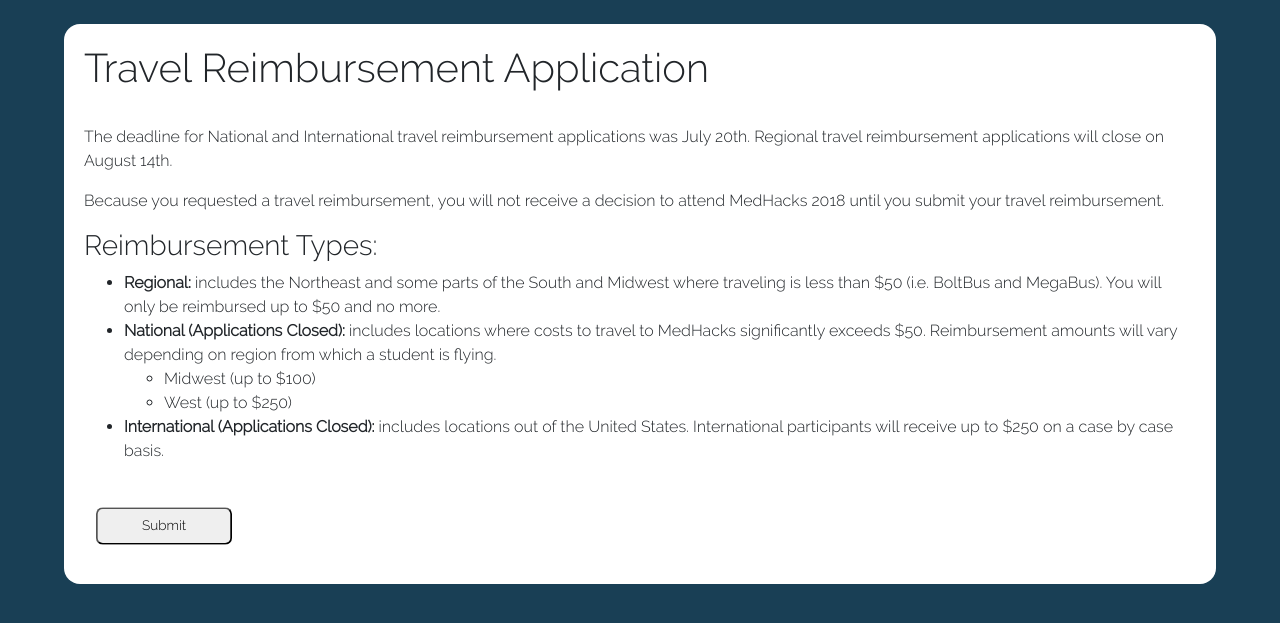
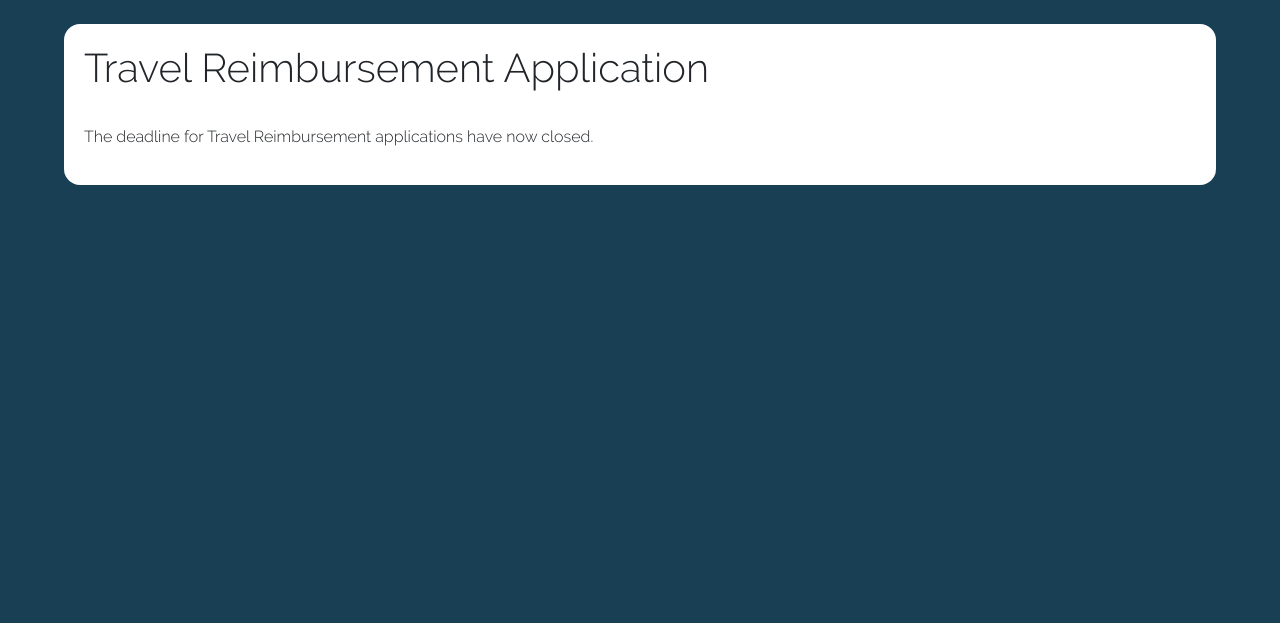
Before and after one commit to nosup/medhacks_system, a Django app: page /travel/ in a window 1280 px wide. Shown: the part 80-703 px from the top of the page. Run offline with Django 3.2, Linux system fonts and the light colour scheme; the visitor is signed in with stand-in values (Sample User, id 1); data that the repository does not hold is empty; parts of the project's set-up code (start-up, migrations or seed data) failed here and were passed over; some libraries are stand-ins or nearby versions.

Commit message:
took out travel

```diff
--- a/medhacks/home/forms.py
+++ b/medhacks/home/forms.py
@@ -44,7 +44,7 @@ class HomeForm(forms.ModelForm):
     major = forms.ChoiceField(label='Major/Area of Expertise', choices=tupled_list_majors)
     secondmajor = forms.ChoiceField(label='Second Major/Area of Expertise', choices=tupled_list_majors, required=False)
     attended = forms.ChoiceField(label='Have you attended MedHacks previously?', choices=CHOICESMEDHACKS, widget=forms.RadioSelect())
-    reimbursement = forms.ChoiceField(label='Will you be seeking a travel reimbursement?', choices=CHOICESMEDHACKS, widget=forms.RadioSelect())
+    # reimbursement = forms.ChoiceField(label='Will you be seeking a travel reimbursement?', choices=CHOICESMEDHACKS, widget=forms.RadioSelect())
     essay1 = forms.CharField(label='Why do you want to attend MedHacks 2018? (Max 350 characters)', widget=forms.Textarea, max_length=350)
     essay2 = forms.CharField(label='What skills can you bring to the hackathon? (Max 350 characters)', widget=forms.Textarea, max_length=350)
     essay3 = forms.CharField(label='What would you like to see at MedHacks 2018? (Max 350 characters)', widget=forms.Textarea, max_length=350)
@@ -74,7 +74,7 @@ class HomeForm(forms.ModelForm):
     class Meta:
         fields = ('first_name', 'last_name', 'email', 'phone_number',
         'city', 'state', 'country', 'birthday', 'gender', 'race',
-        'education', 'university', 'other_uni', 'major','secondmajor','graduating_class', 'reimbursement', 'attended',
+        'education', 'university', 'other_uni', 'major','secondmajor','graduating_class', 'attended',
         'essay1', 'essay2', 'essay3', 'essay4','how_heard_medhacks','resume', 'permission', 'conduct',
         )
         model = Application
--- a/medhacks/home/models.py
+++ b/medhacks/home/models.py
@@ -25,7 +25,7 @@ class Application(models.Model):
     essay2 = models.CharField(max_length=350, default = '-')
     essay3 = models.CharField(max_length=350, default = '-')
     essay4 = models.CharField(max_length=350, default = '-')
-    reimbursement = models.CharField(max_length=50)
+    reimbursement = models.CharField(max_length=50, default='No')
     attended = models.CharField(max_length=50, default = 'No')
     resume = ContentTypeRestrictedFileField(upload_to='resume', content_types=['application/pdf','application/docx','application/vnd.openxmlformats-officedocument.wordprocessingml.document','application/doc','image/jpeg'],max_upload_size=2097152,blank=False, null=False)
     permission = models.BooleanField(default=True)
--- a/medhacks/home/templates/home/travelReimbursement.html
+++ b/medhacks/home/templates/home/travelReimbursement.html
@@ -65,7 +65,7 @@
     <!-- If the user hasn't submitted their travel reimbursement form yet -->
     {% else %}
     <p>
-        The travel reimbursement application is now <a href="{% url 'travel:travel' %}">live</a>. If you've already applied, please disregard.
+        Travel reimbursement applications closed on August 14th.
     </p>
 
     {% endif %}
--- a/medhacks/home/views.py
+++ b/medhacks/home/views.py
@@ -49,7 +49,7 @@ class HomeView(TemplateView):
             major = form.cleaned_data['major']
             secondmajor = form.cleaned_data['secondmajor']
             attended = form.cleaned_data['attended']
-            reimbursement = form.cleaned_data['reimbursement']
+            # reimbursement = form.cleaned_data['reimbursement']
             essay1 = form.cleaned_data['essay1']
             essay2 = form.cleaned_data['essay2']
             essay3 = form.cleaned_data['essay3']
--- a/medhacks/travel/templates/travel/travel.html
+++ b/medhacks/travel/templates/travel/travel.html
@@ -7,33 +7,8 @@
     <h1>Travel Reimbursement Application</h1>
     <div style="height: 25px"></div>
     <p>
-      The deadline for National and International travel reimbursement applications was July 20th. Regional travel reimbursement applications will close on August 14th.
+      The deadline for Travel Reimbursement applications have now closed.
     </p>
-    <p>
-      Because you requested a travel reimbursement, you will not receive a decision to attend MedHacks 2018 until you submit your travel reimbursement.
-    </p>
-    <h3>Reimbursement Types: </h3>
-    <ul>
-      <li>
-        <b>Regional:</b> includes the Northeast and some parts of the South and Midwest where traveling is less than $50 (i.e. BoltBus and MegaBus). You will only be reimbursed up to $50 and no more.
-      </li>
-      <li>
-        <b>National (Applications Closed):</b> includes locations where costs to travel to MedHacks significantly exceeds $50. Reimbursement amounts will vary depending on region from which a student is flying.
-        <ul>
-          <li>Midwest (up to $100)</li>
-          <li>West (up to $250)</li>
-        </ul>
-      </li>
-      <li>
-        <b>International (Applications Closed):</b> includes locations out of the United States. International participants will receive up to $250 on a case by case basis.
-      </li>
-    </ul>
-    <div style="height: 25px"></div>
-    <form action={% url 'travel:travel' %} method="post" enctype='multipart/form-data'>
-      {% csrf_token %}
-      {{form|crispy}}
-      <input class="applyButton" type="submit" value="Submit"/>
-    </form>
   </div>
 </div>
 
```
